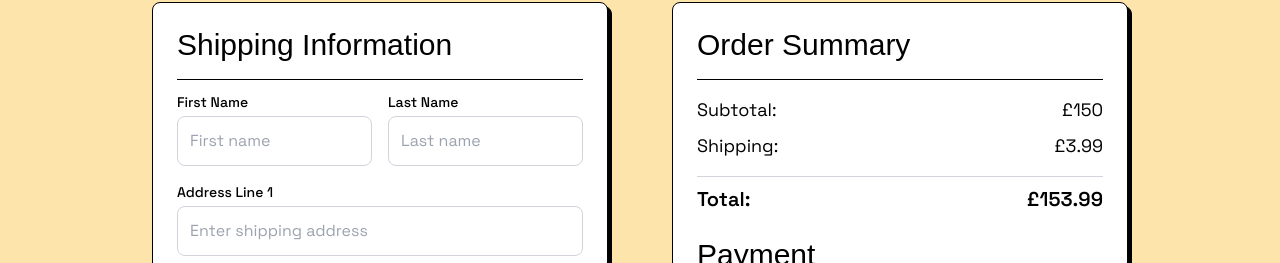
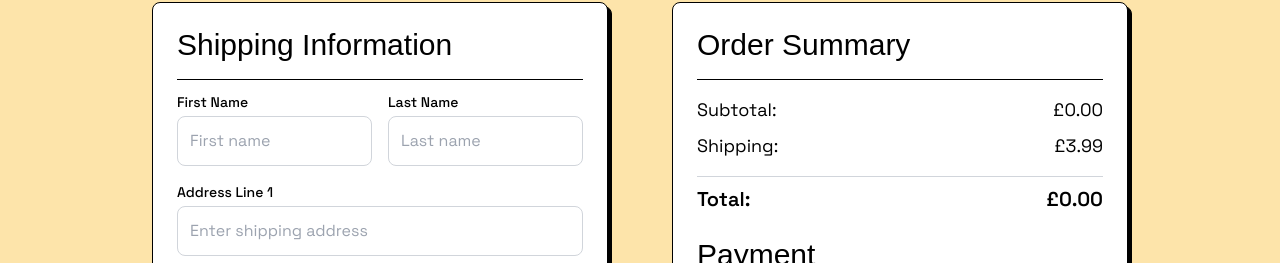
Before and after one commit to unchihugo/keylab, a React (Vite) app in the folder client/: page /checkout in a window 1280 px wide. Shown: the part 118-381 px from the top of the page. Built offline with nearby package versions, Linux system fonts and the light colour scheme; no server answers; a web font is replaced by a local one.

Commit message:
checkout-total

```diff
--- a/client/src/pages/Checkout.tsx
+++ b/client/src/pages/Checkout.tsx
@@ -3,6 +3,8 @@
 import React, { useState } from "react"
 import Divider from "../components/Divider"
 import LinkButton from "../components/LinkButton"
+import { useCart } from "../hooks/useCarts"
+import { Carts } from "../types/Carts"
 
 export default function Checkout() {
 	const [firstName, setFirstName] = useState("")
@@ -16,6 +18,25 @@ export default function Checkout() {
 	const [cardnumber, setCardNumber] = useState("")
 	const [expirydate, setExpiryDate] = useState("")
 	const [cvv, setCvv] = useState("")
+	const { carts } = useCart();
+
+	const shippingPrice = 3.99;
+
+	const productPrice = carts
+	    ?.reduce(
+		   (accumulator, item) =>
+			   accumulator + item.product.price * item.quantity,
+		    0,
+	)
+	.toFixed(2)
+
+	const totalPrice = carts
+	    ?.reduce(
+		   (accumulator, item) =>
+			   accumulator + item.product.price * item.quantity + shippingPrice,
+		    0,
+	)
+	.toFixed(2)
 
 	return (
 		<div className="flex justify-center items-center bg-primary">
@@ -164,7 +185,7 @@ export default function Checkout() {
 							<Divider />
 							<div className="flex justify-between font-body text-lg mt-4">
 								<span>Subtotal:</span>
-								<span>£150</span>
+								<span>£{productPrice}</span>
 							</div>
 							<div className="flex justify-between font-body text-lg mt-2">
 								<span>Shipping:</span>
@@ -172,7 +193,7 @@ export default function Checkout() {
 							</div>
 							<div className="flex justify-between font-body text-xl font-semibold mt-4 border-t border-gray-300 pt-2">
 								<span>Total:</span>
-								<span>£153.99</span>
+								<span>£{totalPrice}</span>
 							</div>
 						</div>
 						{/* Payment */}
```
